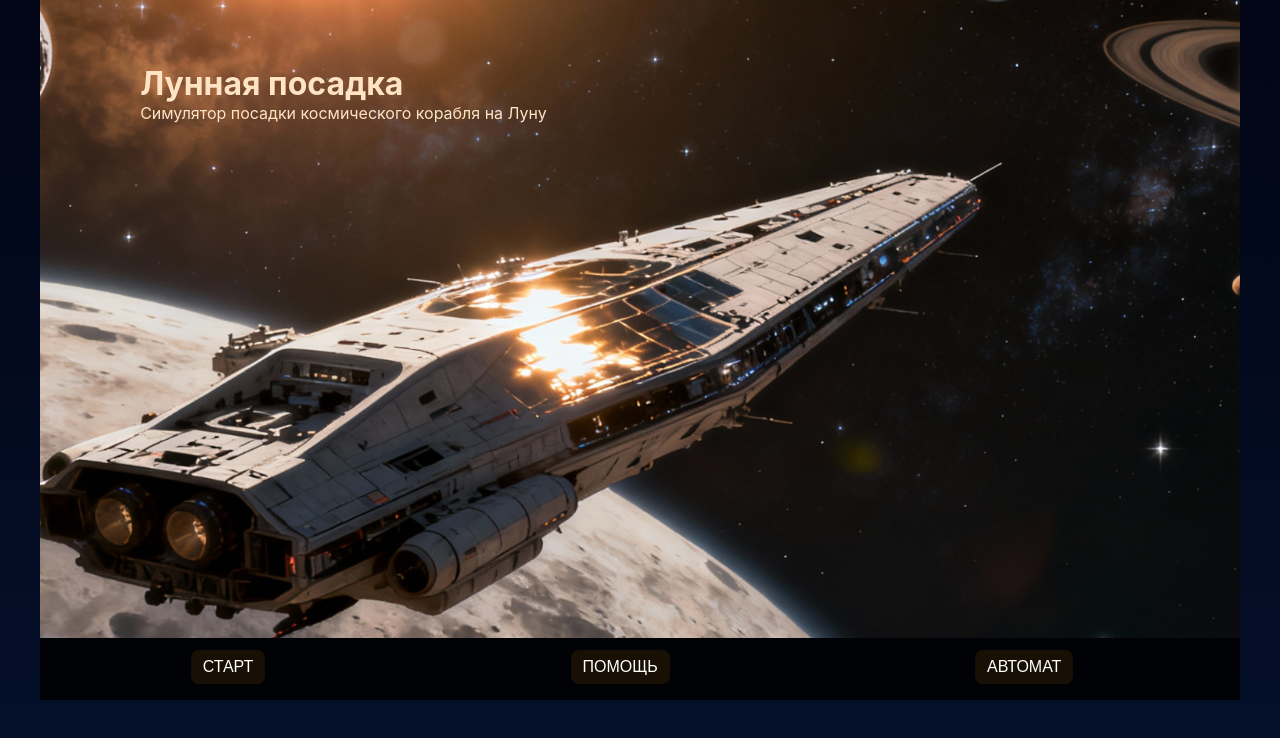
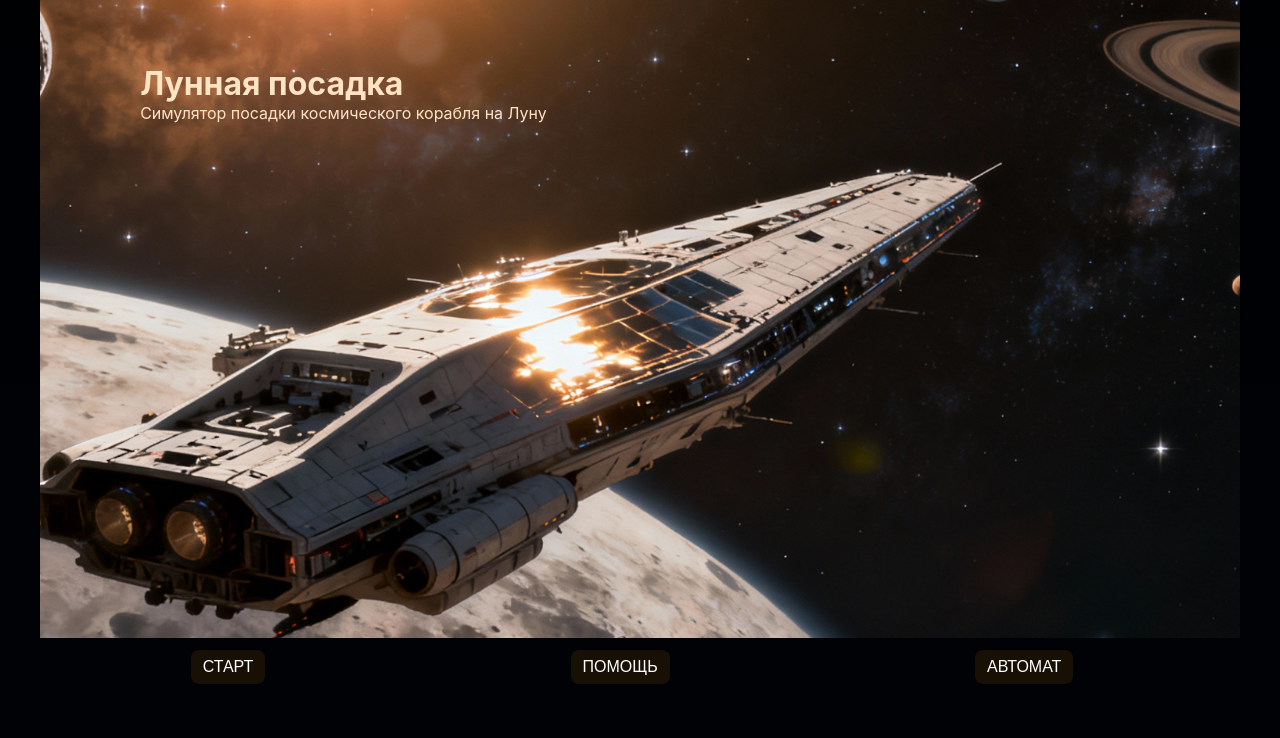
Before and after one commit to andymab/Moon-landing-vue3, a Vue app: page / in a window 1280 px wide. Shown: the top 738 px of the page. Built offline with nearby package versions, Linux system fonts and the light colour scheme; no server answers.

Commit message:
fix size

```diff
--- a/src/App.vue
+++ b/src/App.vue
@@ -279,6 +279,7 @@ function resetGame() {
     align-items: flex-start;
     overflow: hidden; /* убираем все полоски прокрутки */
     position: relative;
+    background: rgba(0, 0, 0, 0.85);
 }
 
 
```
